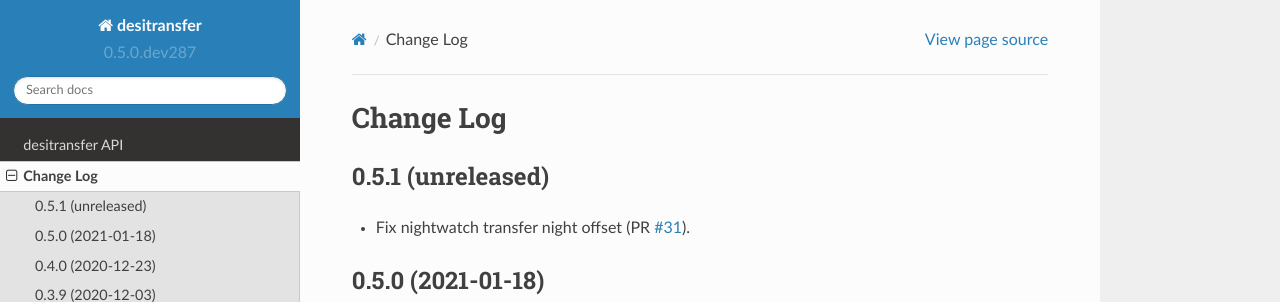
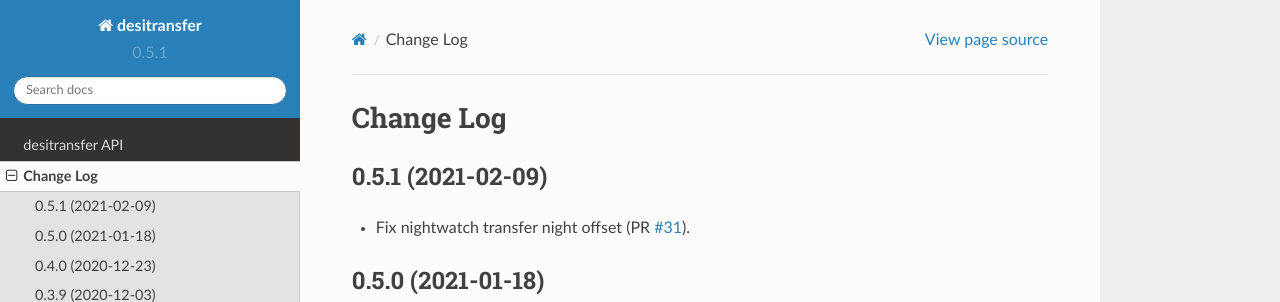
Before and after one commit to desihub/desitransfer, a Sphinx documentation site: the page built from doc/changes.rst, in a window 1280 px wide and 900 px high. Shown: the top 302 px of the window. Built offline with Sphinx 7.4.7 and the Read the Docs theme 2.0.0, drawn with Linux system fonts in a browser that asks for light colours.

Commit message:
preparing for next tag

```diff
--- a/doc/changes.rst
+++ b/doc/changes.rst
@@ -2,7 +2,7 @@
 Change Log
 ==========
 
-0.5.1 (unreleased)
+0.5.1 (2021-02-09)
 ------------------
 
 * Fix nightwatch transfer night offset (PR `#31`_).
--- a/py/desitransfer/_version.py
+++ b/py/desitransfer/_version.py
@@ -1 +1 @@
-__version__ = '0.5.0.dev287'
+__version__ = '0.5.1'
```
